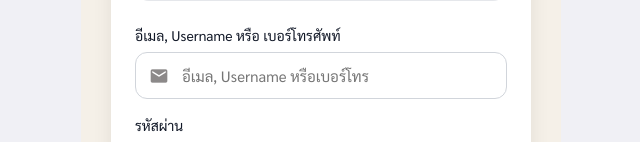
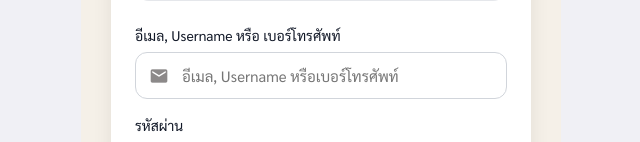
Before and after one commit to llitsbeyourbet/UWM, a React (Vite) app: page /login in a window 1280 px wide. Shown: the part 362-504 px from the top of the page, without its empty margins (319-959 px from the left). Built offline with nearby package versions, Linux system fonts and the light colour scheme.

Commit message:
edit Login เบอร์โทรศัพท์

```diff
--- a/frontend/pages/Login.jsx
+++ b/frontend/pages/Login.jsx
@@ -20,7 +20,7 @@ export default function Login() {
     setError("");
 
     if (!isEmail(identifier) && !isPhone(identifier) && !isUsername(identifier)) {
-      setError("กรุณากรอกอีเมล, username หรือเบอร์โทรให้ถูกต้อง");
+      setError("กรุณากรอกอีเมล, username หรือเบอร์โทรศัพท์ให้ถูกต้อง");
       return;
     }
 
@@ -87,7 +87,7 @@ export default function Login() {
               id="login-identifier"
               name="identifier"
               type="text"
-              placeholder="อีเมล, Username หรือเบอร์โทร"
+              placeholder="อีเมล, Username หรือเบอร์โทรศัพท์"
               value={identifier}
               onChange={(e) => {
                 setIdentifier(e.target.value);
```
